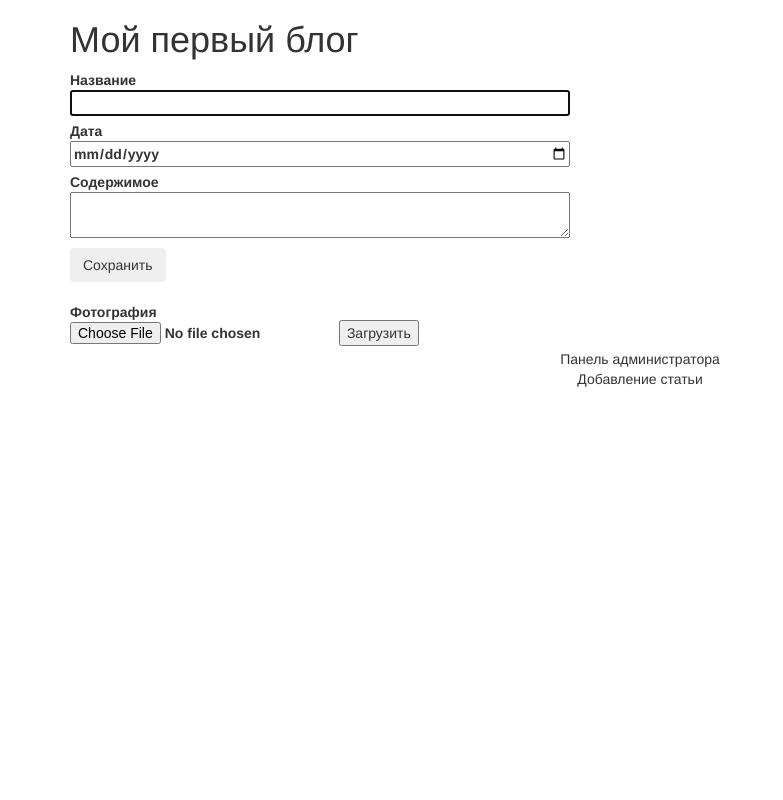
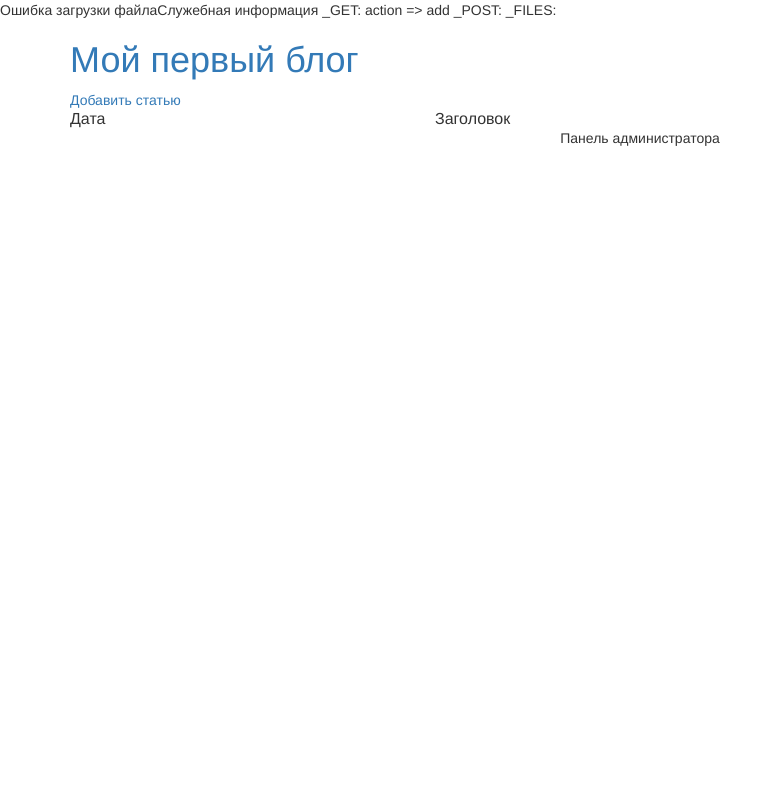
Before and after one commit to Kabunda/blog, a PHP site: page /admin/index.php?action=add in a window 1280 px wide. Shown: the whole page, without its empty margins (0-783 px from the left). Run offline with PHP 8.4, Linux system fonts and the light colour scheme; data that the repository does not hold is empty.

Commit message:
Продолжаю эксперименты

```diff
--- a/admin/index.php
+++ b/admin/index.php
@@ -5,10 +5,41 @@
     $link = db_connect();
 
 if(isset($_GET['action']))
-//bool isset (mixed var [, mixed var [, ...]]) Возвращает TRUE, если var существует; иначе FALSE.
-    $action=$_GET['action'];
+//bool isset (mixed var [, mixed var [, ...]]) Возвращает TRUE, если var существует;
+//иначе FALSE.
+    $action="";//$_GET['action'];
 else
     $action="";
+
+if($_FILES["filename"]["size"] > 1024*3*1024)
+   {
+     echo ("Размер файла превышает три мегабайта");
+     exit;
+   }
+   // Проверяем загружен ли файл
+   if(is_uploaded_file($_FILES["filename"]["tmp_name"]))
+   {
+     // Если файл загружен успешно, перемещаем его
+     // из временной директории в конечную
+     move_uploaded_file($_FILES["filename"]["tmp_name"], "e:".$_FILES["filename"]["name"]);
+   } else {
+      echo("Ошибка загрузки файла");
+   }
+
+echo "Служебная информация";
+echo " _GET: ";
+foreach ($_GET as $key => $value) {
+    echo " $key => $value \n";
+}
+echo " _POST: ";
+foreach ($_POST as $key => $value) {
+    echo " $key => $value \n";
+}
+echo " _FILES: ";
+foreach ($_FILES["filename"] as $key => $value) {
+    echo " $key => $value \n";
+}
+
 
 if($action == "add"){
 
--- a/admin/upload.php
+++ b/admin/upload.php
@@ -13,4 +13,7 @@
    } else {
       echo("Ошибка загрузки файла");
    }
+
+   //ПЕРЕДАЧА УПРАВЛЕНИЯ обратно форме
+   header("Location: index.php");
 ?>
--- a/views/article_admin.php
+++ b/views/article_admin.php
@@ -26,14 +26,12 @@
                         <textarea name="content" class="form-item" required><?=$article['content']?></textarea>
                     </label>
                     <br>
-                    <input type="submit" value="Сохранить" class="btn">
-                </form><br>
-                    <form method="post" action="upload.php" enctype="multipart/form-data">
-                        <label>
-                            Фотография<br>
+                    <label>
+                        Фотография<br>
                         <input type="file" name="filename">
-                        </label>
-                        <input type="submit" value="Загрузить"><br>
+                    </label>
+                    <br>
+                        <input type="submit" value="Сохранить" class="btn">
                     </form>
             </div>
                 <footer>
```
